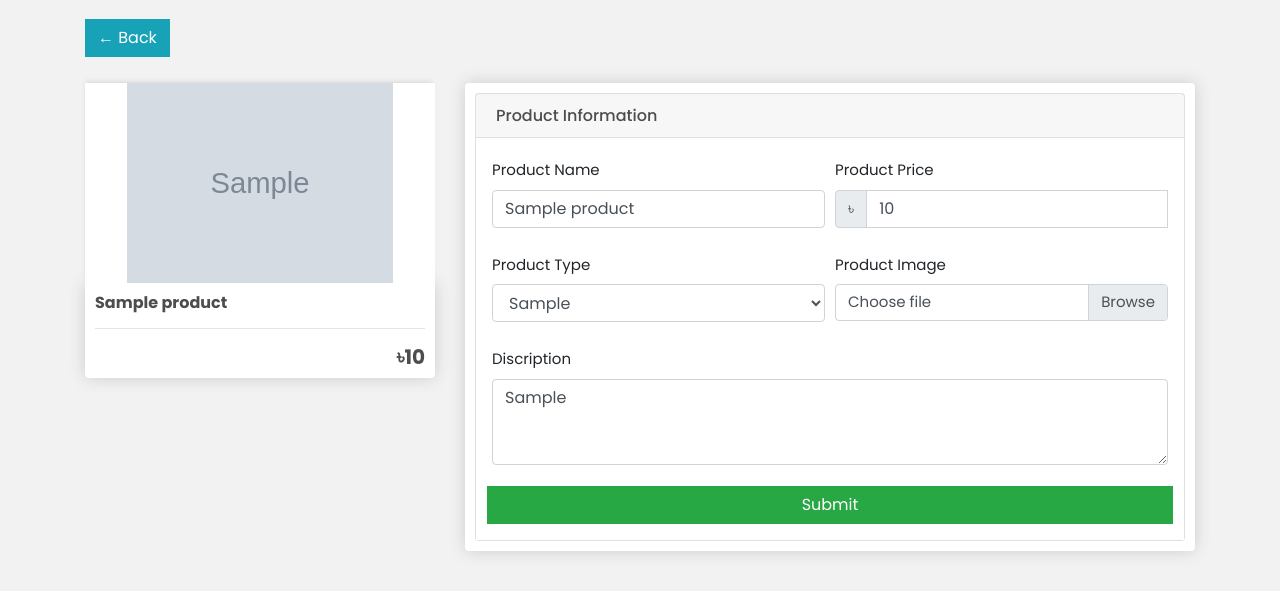
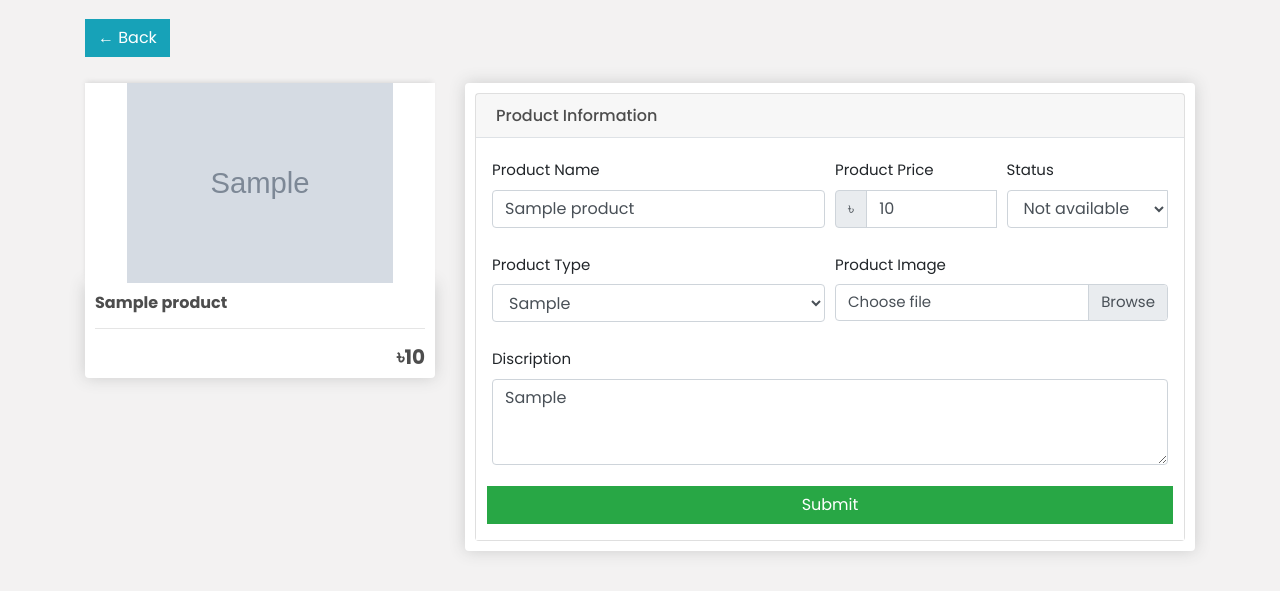
Before and after one commit to as-shahriar/TourDay, a Django app: page /ecommerce/product/edit/1 in a window 1280 px wide. Shown: the part 56-647 px from the top of the page. Run offline with Django 3.2, Linux system fonts and the light colour scheme; a user stored in the database is signed in; tables that the repository leaves empty hold one stand-in row (values such as "Sample post"); grey boxes marked "Sample" are stand-in pictures; some libraries are stand-ins or nearby versions.

Commit message:
Added avilable product status

```diff
--- a/TourDay/Templates/ecommerce/store.html
+++ b/TourDay/Templates/ecommerce/store.html
@@ -9,8 +9,11 @@
 				<h6><strong>{{product.name}}</strong></h6>
 				<hr>
 
+				{% if product.digital %}
+				<button data-action="add" class="btn btn-outline-secondary add-btn update-cart" disabled style="cursor: default;">Add to Cart</button>
+				{% else %}
 				<button data-product="{{product.id}}" data-action="add" class="btn btn-outline-secondary add-btn update-cart">Add to Cart</button>
-
+				{% endif %}
 				<a class="btn btn-outline-success" href="#">View</a>
 				<h5 style="display: inline-block; float: right"><strong>৳{{product.price}}</strong></h5>
 
--- a/TourDay/Templates/ecommerce/stuff_page/product_edit.html
+++ b/TourDay/Templates/ecommerce/stuff_page/product_edit.html
@@ -38,7 +38,7 @@
                                                 <div class="invalid-feedback">Please provide a valid Name.</div>
 
                                             </div>
-                                            <div class="form-group col-md-6">
+                                            <div class="form-group col-md-3">
                                                 <label for="feFirstName">Product Price</label>
                                                 <div class="input-group">
                                                     <div class="input-group-prepend">
@@ -46,6 +46,23 @@
                                                     </div>
                                                     <input type="number" class="form-control" name="product_price" value="{{product.price}}" required>
                                                     <div class="invalid-feedback"> Please provide a valid Price.</div>
+                                                  </div>
+                                            </div>
+                                            <div class="form-group col-md-3">
+                                                <label for="feFirstName">Status</label>
+                                                <div class="input-group">
+                                                    <select class="form-control" name="product_status" required>
+                                                        {% if product.digital %}
+                                                        <option value="True">Not available</option>
+                                                        <option value="False">Available</option>
+                                                        {% else %}
+                                                        <option value="False">Available</option>
+                                                        <option value="True">Not available</option>
+                                                        {% endif %}
+                                                    </select>
+
+
+                                                    <div class="invalid-feedback"> Please provide a valid Status.</div>
                                                   </div>
                                             </div>
 
--- a/TourDay/ecommerce/views.py
+++ b/TourDay/ecommerce/views.py
@@ -53,6 +53,7 @@ def store(request):
     return render(request, 'ecommerce/store.html', context)
 
 def cart(request):
+
     data = cartData(request)
 
     product_type = Product_type.objects.all().order_by('-id')
@@ -219,6 +220,7 @@ def product_edit(request, id):
         product.price =  request.POST.get('product_price').strip()
         product.product_type = request.POST.get('product_type').strip()
         product.discription = request.POST.get('product_dis').strip()
+        product.digital = request.POST.get('product_status')
 
         if 'product_img' in request.FILES:
             img_path =  os.path.join(MEDIA_DIR,product.image.name)
```
Also changed, not shown: TourDay/Templates/ecommerce/stuff_page/product_table.html (+7 -1 lines).
